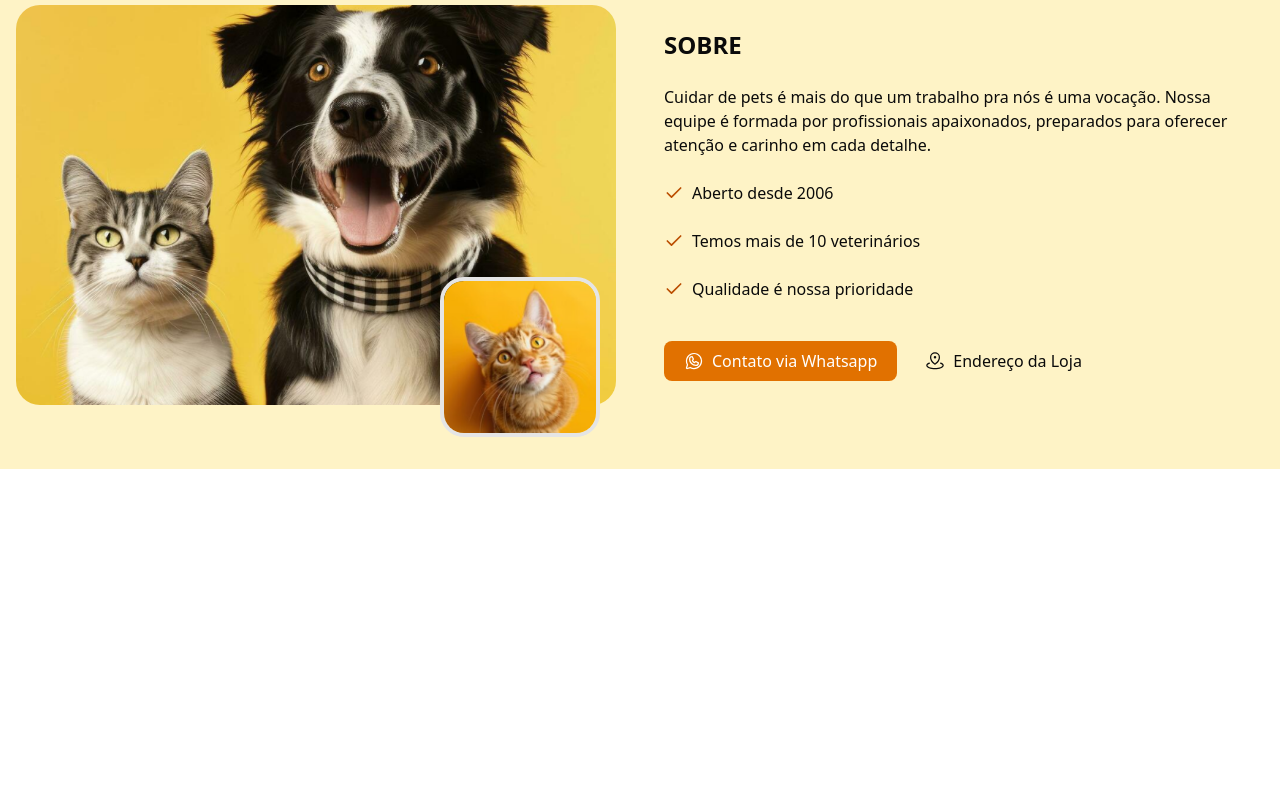
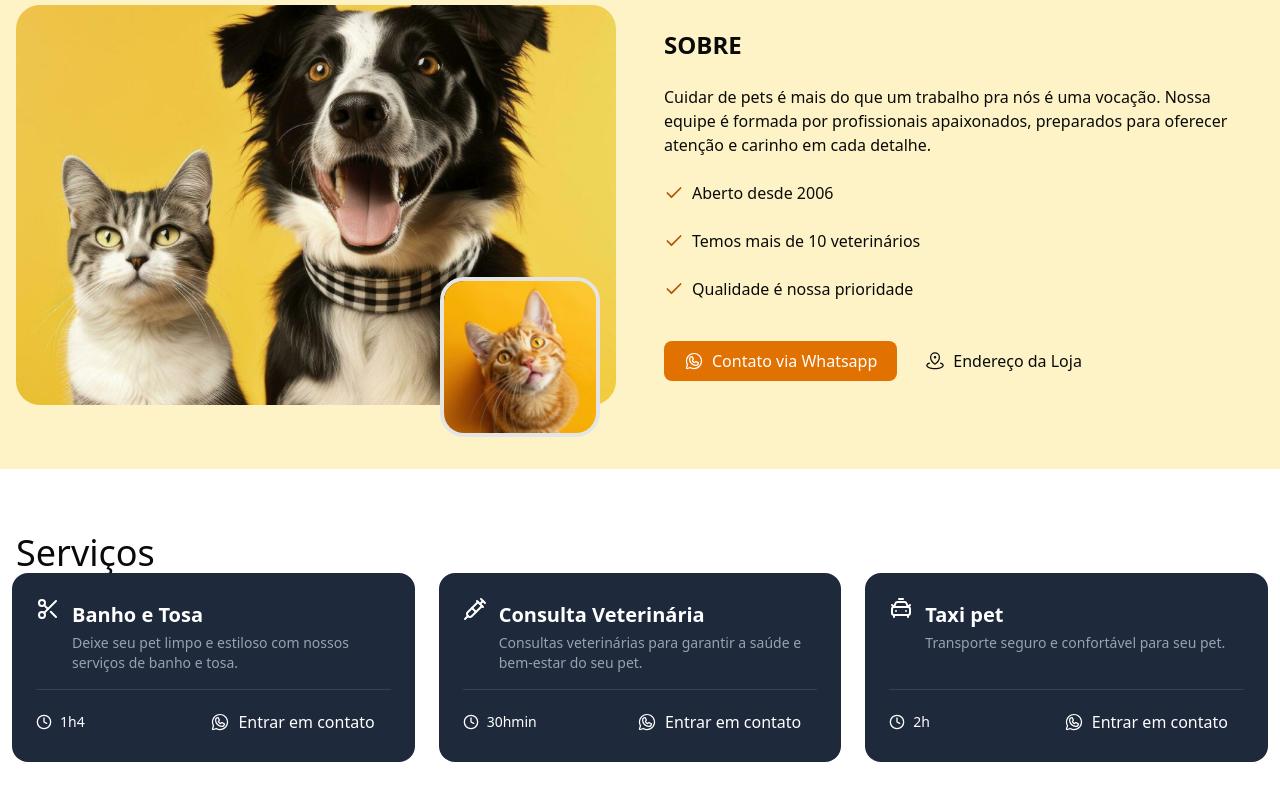
Before and after one commit to Sam-SLima/petshow, a Next.js app: page / in a window 1280 px wide. Shown: the part 443-1243 px from the top of the page. Before the commit the page ends 912 px from the top, so only its background shows below. Built offline with nearby package versions, Linux system fonts and the light colour scheme.

Commit message:
feat: adicionando componente de serviços e integrando ao layout da página inicial

```diff
--- /dev/null
+++ b/app/_components/services.tsx
@@ -0,0 +1,116 @@
+"use client";
+
+import useEmblaCarousel, { EmblaViewportRefType } from "embla-carousel-react";
+import {
+  ChevronLeft,
+  ChevronRight,
+  Scissors,
+  Syringe,
+  CarTaxiFront,
+  Hotel,
+  Clock,
+} from "lucide-react";
+
+import { WhatsappLogoIcon } from "@phosphor-icons/react";
+import { title } from "process";
+
+const service = [
+  {
+    title: "Banho e Tosa",
+    description:
+      "Deixe seu pet limpo e estiloso com nossos serviços de banho e tosa.",
+    duration: "1h4",
+    icon: <Scissors />,
+    linkText:
+      "Olá, vi no site sobre o banho e tosa e gostaria de mais informações.",
+  },
+  {
+    title: "Consulta Veterinária",
+    description:
+      "Consultas veterinárias para garantir a saúde e bem-estar do seu pet.",
+    duration: "30hmin",
+    icon: <Syringe />,
+    linkText:
+      "Olá, vi no site sobre a consulta veterinária e gostaria de mais informações.",
+  },
+  {
+    title: "Taxi pet",
+    description: "Transporte seguro e confortável para seu pet.",
+    duration: "2h",
+    icon: <CarTaxiFront />,
+    linkText:
+      "Olá, vi no site sobre o taxi pet e gostaria de mais informações.",
+  },
+  {
+    title: "Hotel para Pets",
+    description: "Cuidados especiais para seu pet enquanto você estiver fora.",
+    duration: "1h",
+    icon: <Hotel />,
+    linkText:
+      "Olá, vi no site sobre o hotel para pets e gostaria de mais informações.",
+  },
+];
+
+const Services = () => {
+  const [emblaRef, emblaApi] = useEmblaCarousel({
+    loop: false,
+    align: "start",
+    slidesToScroll: 1,
+    breakpoints: {
+      "(min-width: 768px)": {
+        slidesToScroll: 3,
+      },
+    },
+  });
+
+  return (
+    <section className="bg-white py-16">
+      <div className="container px-4 mx-auto">
+        <h2 className="text-4xl">Serviços</h2>
+      </div>
+      <div className="overflow-hidden" ref={emblaRef}>
+        <div className="flex">
+          {service.map((item, index) => (
+            <div
+              key={index}
+              className="flex-[0_0_100%] min-w-0 md:flex-[0_0_calc(100%/3)] px-3"
+            >
+              <article className="bg-[#1e293b] text-white rounded-2xl p-6 space-y-4 h-full flex flex-col">
+                <div className="flex-1 flex items-start justify-between">
+                  <div className="flex gap-3">
+                    <span className="text-3xl">{item.icon}</span>
+                    <div>
+                      <h3 className="font-bold text-xl my-1">{item.title}</h3>
+                      <p className="text-gray-400 text-sm select-none">
+                        {item.description}
+                      </p>
+                    </div>
+                  </div>
+                </div>
+
+                <div className="border-t border-gray-700 pt-4 flex items-center justify-between">
+                  <div className="flex items-center gap-2 text-sm">
+                    <Clock className="w-4 h-4" />
+                    <span>{item.duration}</span>
+                  </div>
+
+                  <a
+                    target="_blank"
+                    href={`https://wa.me/556799998800?text=Olá vim pelo site e gostaria de mais informações sbore ${item.title}`}
+                    className="flex items-center justify-center gap-2 hover:bg-red-500 px-4 py-1 rounded-md duration-300"
+                  >
+                    <WhatsappLogoIcon className="w-5 h-5" />
+                    Entrar em contato
+                  </a>
+                </div>
+              </article>
+            </div>
+          ))}
+        </div>
+      </div>
+      <div className="relative"></div>
+    </section>
+  );
+};
+
+export default Services;
--- a/app/page.tsx
+++ b/app/page.tsx
@@ -1,11 +1,13 @@
 import React from "react";
 import Header from "./_components/header";
 import About from "./_components/about";
+import Services from "./_components/services";
 const Home = () => {
   return (
     <div>
       <Header />
       <About />
+      <Services />
     </div>
   );
 };
--- a/package.json
+++ b/package.json
@@ -13,6 +13,8 @@
     "@radix-ui/react-slot": "^1.2.4",
     "class-variance-authority": "^0.7.1",
     "clsx": "^2.1.1",
+    "embla-carousel": "^8.6.0",
+    "embla-carousel-react": "^8.6.0",
     "lucide-react": "^0.553.0",
     "next": "16.0.1",
     "react": "19.2.0",
```
Also changed, not shown: 1 other file (tests, documents, lock files or other folders).
